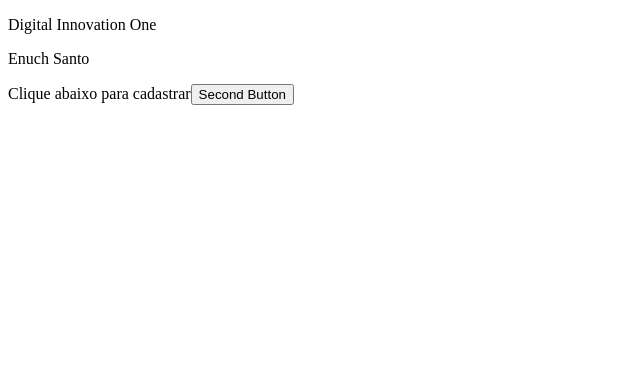
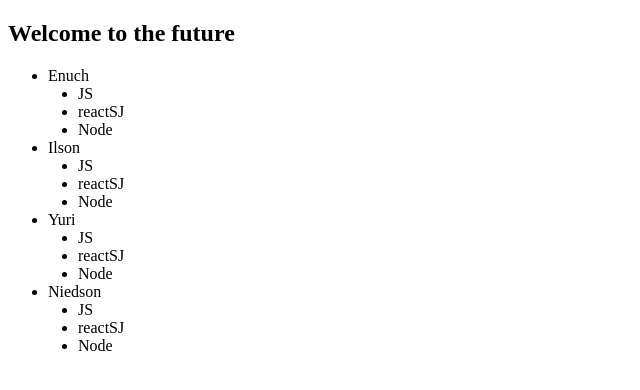
Before and after one commit to Enuch/WebPack-ReactJS, a React app: page / in a window 1280 px wide. Shown: the top 390 px of the page, without its empty margins (0-640 px from the left). Built offline with nearby package versions, Linux system fonts and the light colour scheme.

Commit message:
Listas e chaves

```diff
--- /dev/null
+++ b/src/ListKeys.jsx
@@ -0,0 +1,56 @@
+import React from "react";
+
+const listCustomer = [
+    {
+        id: 1,
+        name: 'Enuch',
+        skills: ['JS', 'reactSJ', 'Node']
+    },
+    {
+        id: 2,
+        name: 'Ilson',
+        skills: ['JS', 'reactSJ', 'Node']
+    },
+    {
+        id: 3,
+        name: 'Yuri',
+        skills: ['JS', 'reactSJ', 'Node']
+    },
+    {
+        id: 4,
+        name: 'Niedson',
+        skills: ['JS', 'reactSJ', 'Node']
+    }
+]
+
+const App = () => {
+    const renderCustomer = (customer, index) => {
+        return (
+            <div key={`customer-${customer.id}`}>
+                <li >{customer.name}</li>
+                {customer.skills.map(renderSkills)}
+            </div>
+        )
+    }
+
+    const renderSkills = (skill, index) => {
+        return (
+            <div key={`skill-${index}`} style={{paddingLeft: '30px'}}>
+                <li >{skill}</li>
+            </div>
+        )
+    }
+
+    return (
+        <div>
+            <h2>Welcome to the future</h2>
+            <div>
+                <ul>
+                    {listCustomer.map(renderCustomer)}
+                </ul>
+            </div>
+        </div>
+    )
+}
+
+export default App
--- a/src/index.js
+++ b/src/index.js
@@ -1,4 +1,4 @@
 import React from 'react'
 import ReactDOM from 'react-dom'
-import App from './App.jsx'
+import App from './ListKeys.jsx'
 ReactDOM.render(<App/>, document.querySelector("#app"))
```
